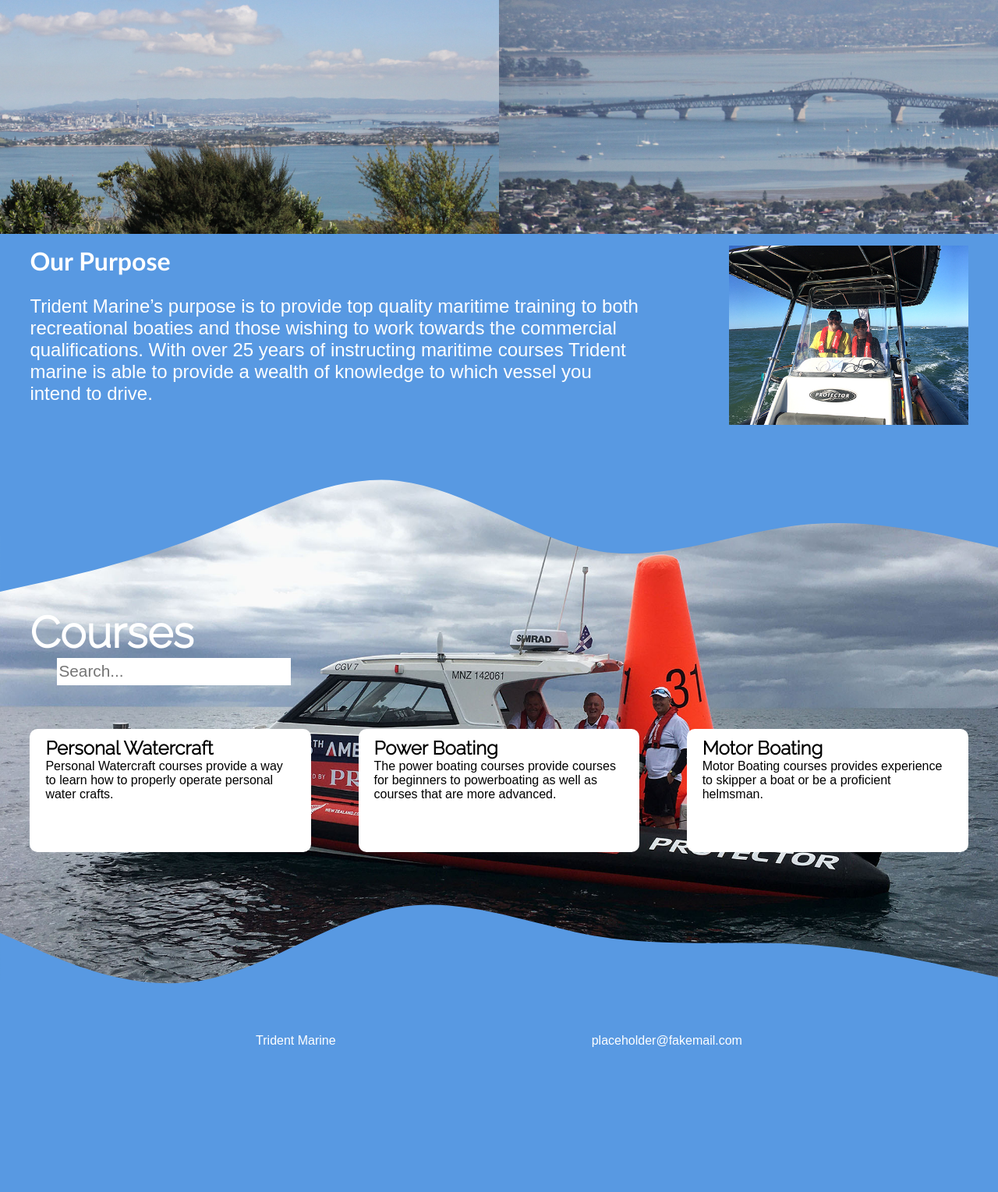
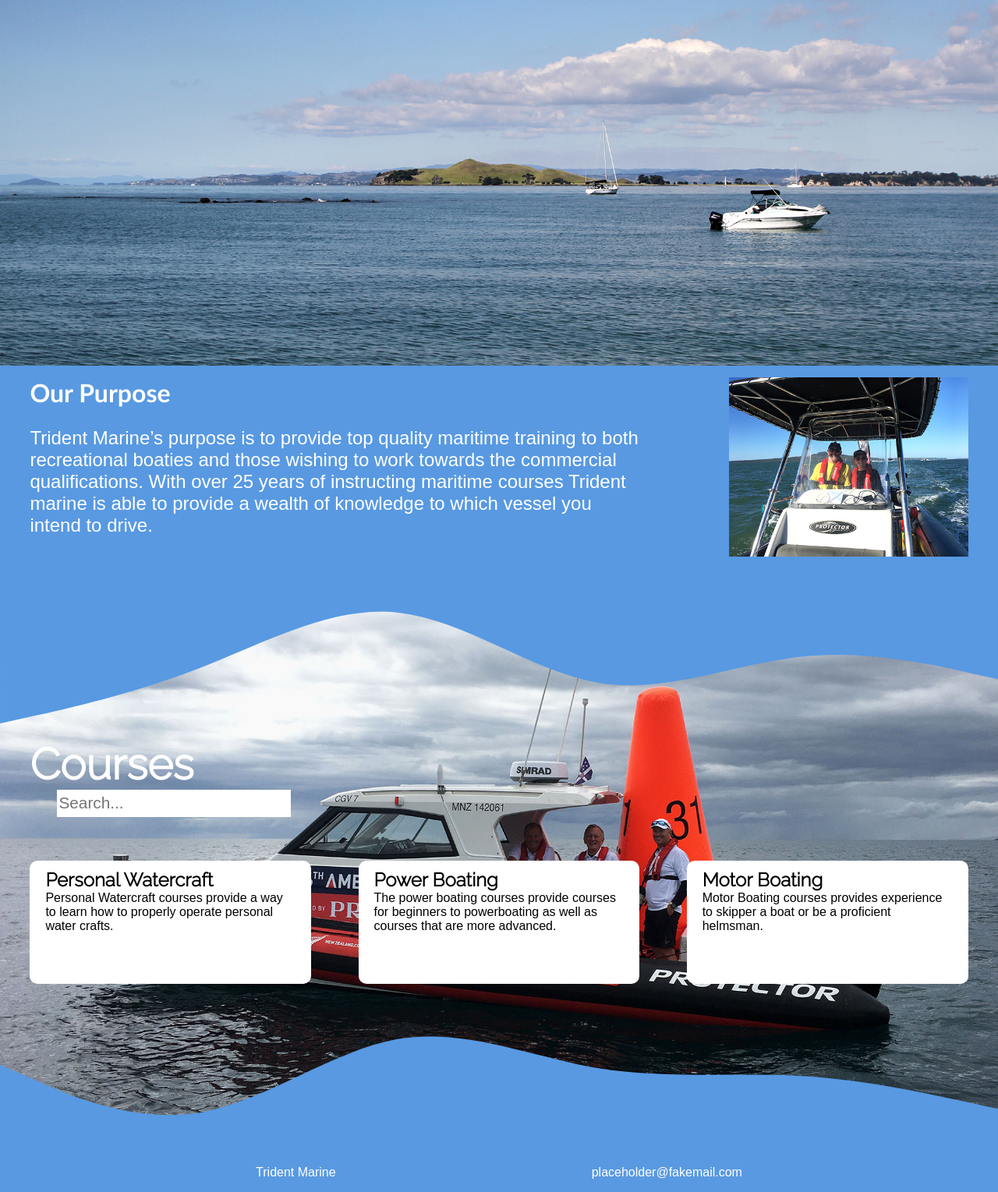
Before and after one commit to DicedBread/TridentMarine, a PHP site: page / in a window 1280 px wide. Shown: the part 50-1579 px from the top of the page at 78% size. Before the commit the page ends 1393 px from the top, so only its background shows below. Run offline with PHP 8.4, Linux system fonts and the light colour scheme; some libraries are stand-ins or nearby versions.

Commit message:
work a bit

```diff
--- a/index.php
+++ b/index.php
@@ -21,11 +21,11 @@
     <?php include('includes/header.php') ?>
 
         <div class="main">
-            <div class="heroimage">
-                <img id="heroImage1" src="./images/hero_image_1.jpg" alt="">
-                <img id="heroImage2" src="./images/hero_image_2.jpg" alt="">
-                <img id="heroImage3" src="./images/hero_image_3.jpg" alt="">
-                <img id="heroImage4" src="./images/hero_image_4.jpg" alt="">
+            <div class="heroimageslide" onclick="test()">
+                <img class="heroimage_display" id="heroImage1" src="./images/hero_image_1.jpg" alt="">
+                <img class="heroimage_display_none" id="heroImage2" src="./images/hero_image_2.jpg" alt="">
+                <img class="heroimage_display_none" id="heroImage3" src="./images/hero_image_3.jpg" alt="">
+                <img class="heroimage_display_none" id="heroImage4" src="./images/hero_image_4.jpg" alt="">
             </div>
 
             <div class="info_cont">
--- a/script/courses_nav.js
+++ b/script/courses_nav.js
@@ -20,6 +20,7 @@ function mobileNav(){
 };
 
 function test(){
-    $('#slideImage').toggleClass("opnone");
+    $('#heroImage1').toggleClass("heroimage_display_none heroimage_display");
+    $('#heroImage2').toggleClass("heroimage_display_none heroimage_display");
     console.log("bruh");
 };
--- a/style/style.css
+++ b/style/style.css
@@ -33,7 +33,7 @@ body{
 .main{
     height: auto;
     width: 100%;
-    background-color: blue;
+    background-color: white;
 }
 
 /* .heroimage{
@@ -49,7 +49,7 @@ body{
 } */
 
 /* fix image width  */
-.heroimage{
+.heroimageslide{
     width: 100%;
     height: auto;
     min-width: 100%;
@@ -60,18 +60,20 @@ body{
     align-items: center;
 }
 
-.heroimage img{
+.heroimage_display{
     width: 100%;
     min-height: 300px;
     min-width: 818px;
+    /* opacity: 100%; */
+    transition: 0.2s;
 }
 
-.opnone{
-    opacity: 0;
-}
-
-.hero_slide{
-
+.heroimage_display_none{
+    position: absolute;
+    /* width: 0; */
+    min-height: 300px;
+    transition: 0.2s;
+    display: none;
 }
 
 .info_cont{
```
